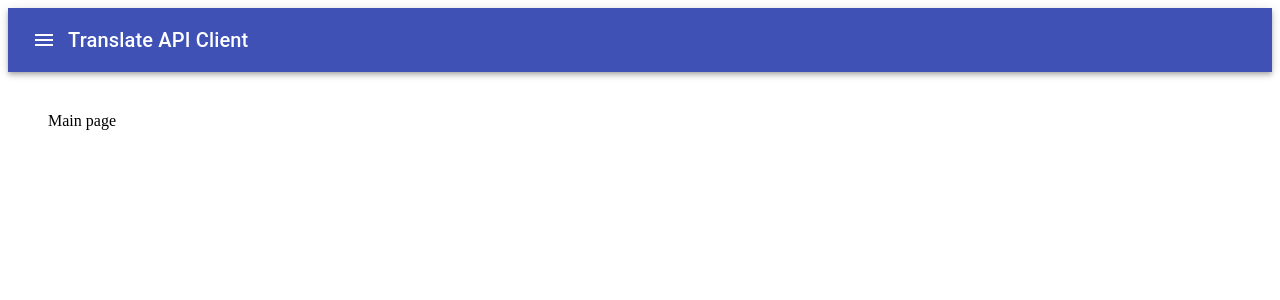
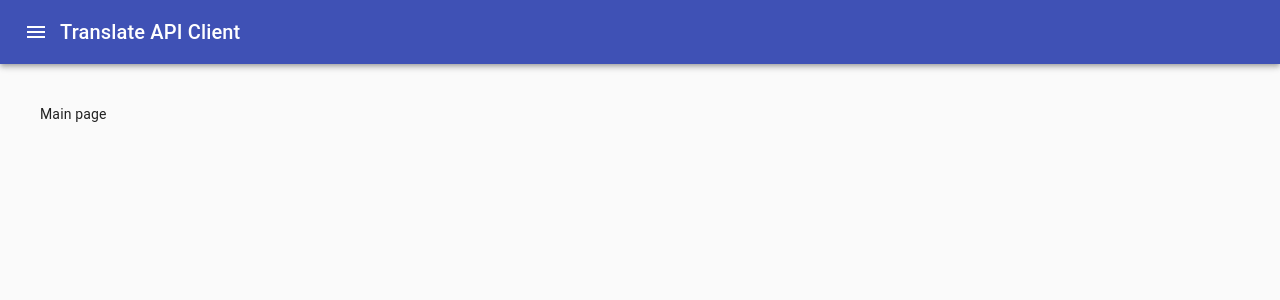
Before and after one commit to kirzharov/translate-api-client, a React (Create React App) app: page / in a window 1280 px wide. Shown: the top 300 px of the page. Built offline with nearby package versions, Linux system fonts and the light colour scheme.

Commit message:
add CssBaseline

```diff
--- a/src/index.tsx
+++ b/src/index.tsx
@@ -1,15 +1,17 @@
 import React from 'react';
 import ReactDOM from 'react-dom';
+import { CssBaseline } from '@material-ui/core';
 
 import App from './App';
 
 import * as serviceWorker from './serviceWorker';
 
 ReactDOM.render(
-  <React.StrictMode>
-    <App />
-  </React.StrictMode>,
-  document.getElementById('root'),
+    <React.StrictMode>
+        <CssBaseline />
+        <App />
+    </React.StrictMode>,
+    document.getElementById('root')
 );
 
 // If you want your app to work offline and load faster, you can change
```
